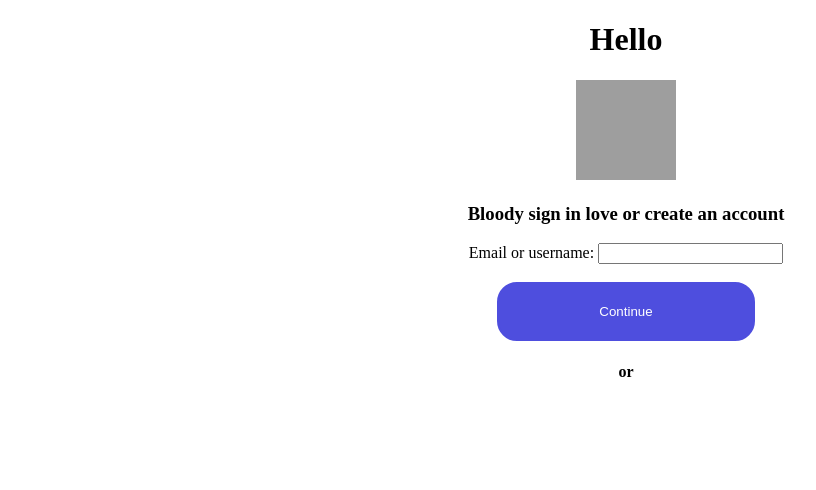
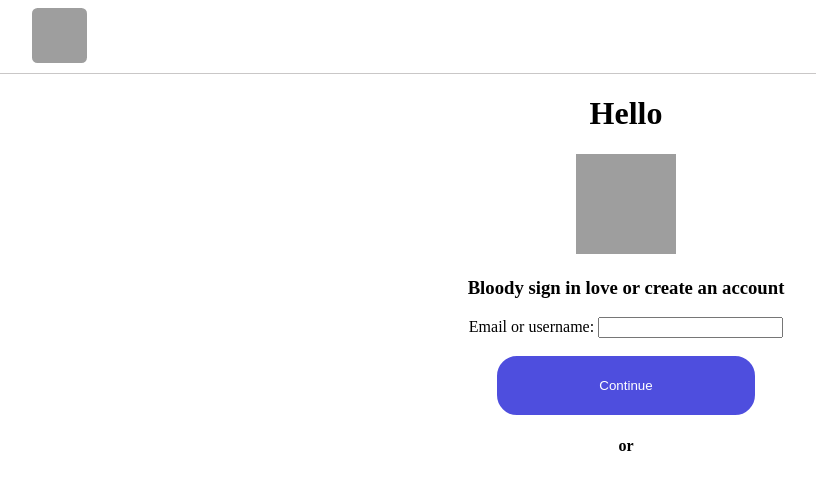
Before and after one commit to Tomukas10/price-com-website, a plain HTML site: page MainPage/LoginPage/login.html in a window 1280 px wide. Shown: the whole page, without its empty margins (14-830 px from the left). Drawn offline with Linux system fonts and the light colour scheme; grey boxes are pictures that could not be loaded.

Commit message:
Fixed login menu logo so it directs to main

```diff
--- a/MainPage/LoginPage/login.css
+++ b/MainPage/LoginPage/login.css
@@ -1,6 +1,35 @@
 .loginContainer{
     float: center;
     text-align: center;
+}
+.navbar .mainLogo{
+    height: 100%;
+    width: 100%;
+    border-radius: 10%;
+    float: right;
+}
+
+.navbar #mainLogoContainer{
+    height: 55px;
+    width:  55px;
+    margin-left: 3%;
+}
+
+.navbar{
+
+    overflow: hidden;
+    text-align: center;
+    float: center;
+    display:flex;
+    /*border: solid;*/
+    border-color: black;
+
+}
+
+#mainHr{
+    margin: 10px -20px 0px;
+    border: 0;
+    border-top: 1px solid #c9c7c7;
 }
 
 .loginContainer #continueButton{
--- a/MainPage/LoginPage/login.html
+++ b/MainPage/LoginPage/login.html
@@ -8,7 +8,13 @@
 
 </head>
 <body>
+    <div class="navbar">
+        <a id="mainLogoContainer" href="../main.html"><img class="mainLogo"  src="https://thumbs.dreamstime.com/z/prisoner-money-bag-funny-operetta-gangster-striped-costume-black-mask-dollars-light-background-isolated-white-172459040.jpg"></a>
+
+    </div>
+    <hr id="mainHr">
     <div class="loginContainer">
+
     <h1>Hello</h1>
     <img style="height: 100px; width: 100px;" src="https://p1.hiclipart.com/preview/361/1017/296/boy-cannabis-smoking-joint-bong-420-day-substance-intoxication-cartoon-stoner-film-png-clipart.jpg">
     <h3>Bloody sign in love or create an account</h3>
```
